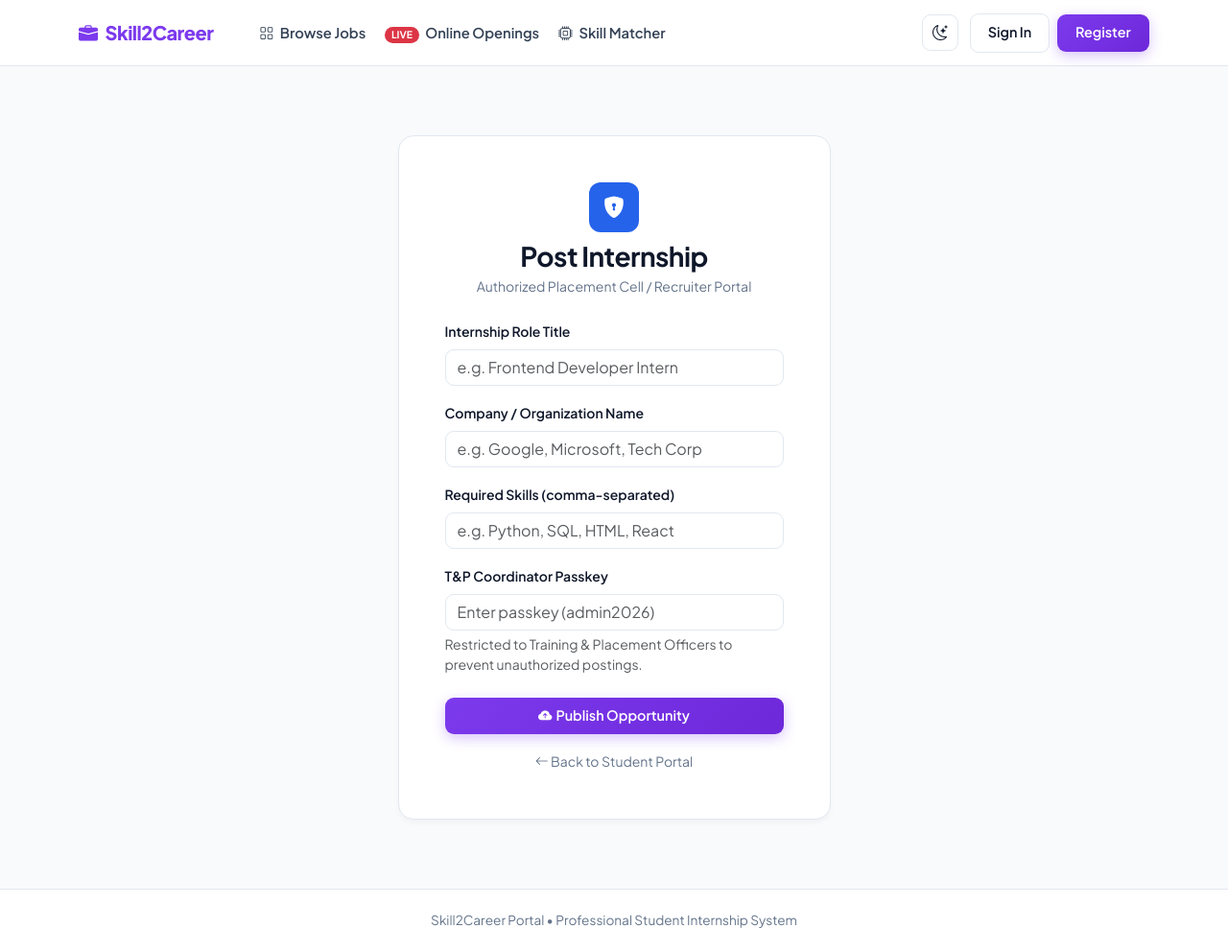
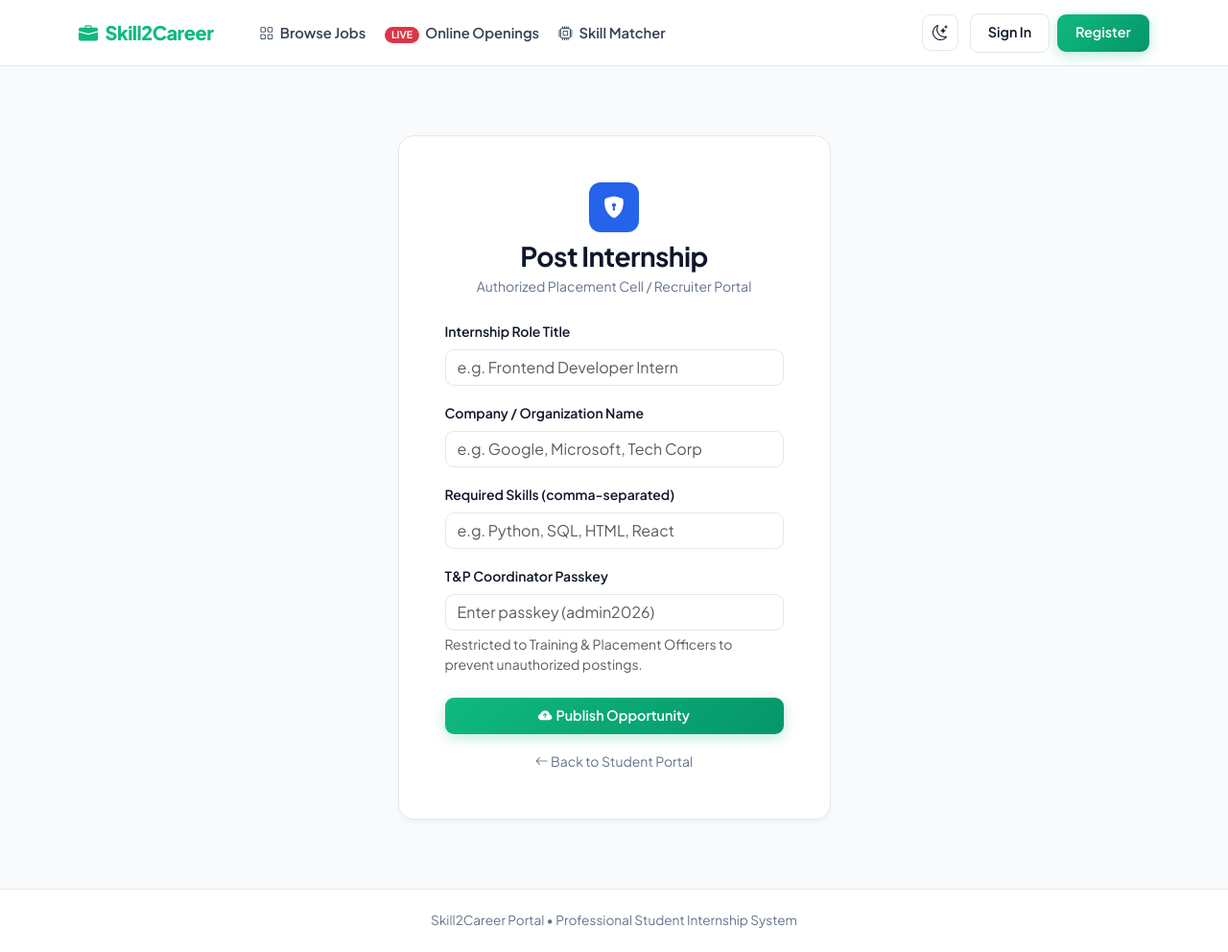
Before and after one commit to karannyx/internship-portal-microproject, a Flask app: page /add_job in a window 1280 px wide. Shown: the whole page at 96% size. Run offline with Flask 3, Linux system fonts and the light colour scheme.

Commit message:
Switch theme palette to Emerald and Mint green

```diff
--- a/templates/base.html
+++ b/templates/base.html
@@ -23,16 +23,17 @@
 
     <style>
         /* ====================================================
-           PREMIUM MODERN VIOLET / OBSIDIAN PALETTE
+           PREMIUM EMERALD & MINT (CAREER / GROWTH PALETTE)
            ==================================================== */
         :root {
-            --primary: #7c3aed;          /* Premium Electric Violet */
-            --primary-hover: #6d28d9;
-            --primary-subtle: #f5f3ff;
-            --accent-glow: rgba(124, 58, 237, 0.15);
+            --primary: #059669;          /* Deep Rich Emerald */
+            --primary-hover: #047857;
+            --primary-light: #10b981;    /* Vibrant Mint Green */
+            --primary-subtle: #ecfdf5;
+            --accent-glow: rgba(16, 185, 129, 0.2);
         }
 
-        /* LIGHT THEME (Crisp Minimalist Paper & Violet Accent) */
+        /* LIGHT THEME (Crisp Clean Slate & Emerald Accent) */
         [data-bs-theme="light"] {
             --body-bg: #f8fafc;
             --nav-bg: #ffffff;
@@ -42,23 +43,23 @@
             --text-body: #334155;
             --text-muted: #64748b;
             --card-shadow: 0 4px 6px -1px rgba(15, 23, 42, 0.04);
-            --badge-bg: #f5f3ff;
-            --badge-text: #7c3aed;
+            --badge-bg: #ecfdf5;
+            --badge-text: #059669;
         }
 
-        /* DARK THEME (Deep Obsidian & Neon Violet) */
+        /* DARK THEME (Deep Charcoal Slate & Neon Mint Glow) */
         [data-bs-theme="dark"] {
-            --body-bg: #090812;          /* True Deep Obsidian */
-            --nav-bg: #0e0c1c;          /* Glass-like Dark Bar */
-            --card-bg: #141226;          /* Elevated Dark Purple Card */
-            --border-color: #262244;     /* Refined Violet-Tinted Border */
+            --body-bg: #09100e;          /* Rich Deep Charcoal with subtle emerald tone */
+            --nav-bg: #0d1714;          /* Sleek Dark Bar */
+            --card-bg: #111e1a;          /* Elevated Emerald Surface */
+            --border-color: #1a2f29;     /* Subtle Tinted Border */
             --text-heading: #f8fafc;     /* Clean Crisp White */
-            --text-body: #cbd5e1;        /* Soft High-Contrast Slate */
+            --text-body: #cbd5e1;        /* High-Contrast Soft Slate */
             --text-muted: #94a3b8;
             --card-shadow: 0 10px 25px -5px rgba(0, 0, 0, 0.5);
-            --badge-bg: #201c3d;
-            --badge-text: #a78bfa;
-            --primary-subtle: #241e45;
+            --badge-bg: #14352b;
+            --badge-text: #34d399;        /* Vivid Mint Text */
+            --primary-subtle: #17382e;
         }
 
         body {
@@ -91,7 +92,7 @@
 
         .navbar-brand {
             font-weight: 800;
-            color: var(--primary) !important;
+            color: var(--primary-light) !important;
             letter-spacing: -0.5px;
             font-size: 1.25rem;
         }
@@ -104,7 +105,7 @@
         }
 
         .nav-link:hover {
-            color: var(--primary) !important;
+            color: var(--primary-light) !important;
         }
 
         /* Card System */
@@ -118,20 +119,20 @@
         }
 
         .card:hover, .card-custom:hover {
-            border-color: var(--primary) !important;
+            border-color: var(--primary-light) !important;
             transform: translateY(-2px);
         }
 
         /* Premium Buttons */
         .btn-primary-custom {
-            background: linear-gradient(135deg, #7c3aed, #6d28d9) !important;
+            background: linear-gradient(135deg, #10b981, #059669) !important;
             color: #ffffff !important;
             border: none !important;
             font-weight: 600;
             border-radius: 9px;
             padding: 0.55rem 1.2rem;
             font-size: 0.9rem;
-            box-shadow: 0 4px 14px rgba(124, 58, 237, 0.3);
+            box-shadow: 0 4px 14px rgba(16, 185, 129, 0.28);
             transition: all 0.2s ease;
             text-decoration: none;
             display: inline-flex;
@@ -140,9 +141,9 @@
         }
 
         .btn-primary-custom:hover {
-            background: linear-gradient(135deg, #6d28d9, #5b21b6) !important;
+            background: linear-gradient(135deg, #059669, #047857) !important;
             transform: translateY(-1px);
-            box-shadow: 0 6px 20px rgba(124, 58, 237, 0.4);
+            box-shadow: 0 6px 20px rgba(16, 185, 129, 0.38);
         }
 
         .btn-outline-custom {
@@ -162,8 +163,8 @@
 
         .btn-outline-custom:hover {
             background-color: var(--primary-subtle);
-            border-color: var(--primary) !important;
-            color: var(--primary) !important;
+            border-color: var(--primary-light) !important;
+            color: var(--primary-light) !important;
         }
 
         /* Badges */
@@ -193,8 +194,8 @@
         }
 
         .theme-toggle-btn:hover {
-            border-color: var(--primary);
-            color: var(--primary);
+            border-color: var(--primary-light);
+            color: var(--primary-light);
         }
 
         /* Form Controls */
@@ -206,7 +207,7 @@
         }
 
         .form-control:focus {
-            border-color: var(--primary) !important;
+            border-color: var(--primary-light) !important;
             box-shadow: 0 0 0 0.2rem var(--accent-glow) !important;
         }
 
@@ -253,7 +254,7 @@
 
                 {% if session.student_email %}
                     <a href="/dashboard" class="btn btn-outline-custom btn-sm rounded-pill px-3 fw-semibold">
-                        <i class="bi bi-person-check-fill me-1" style="color: var(--primary);"></i> Dashboard
+                        <i class="bi bi-person-check-fill me-1" style="color: var(--primary-light);"></i> Dashboard
                     </a>
                     <a href="/logout" class="btn btn-outline-danger btn-sm rounded-pill px-3 fw-semibold">
                         Logout
```
